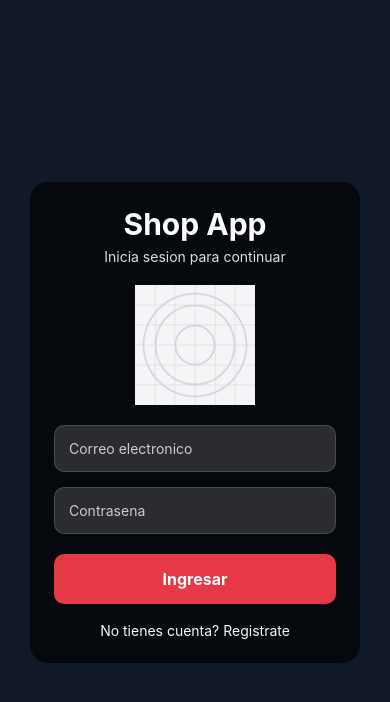
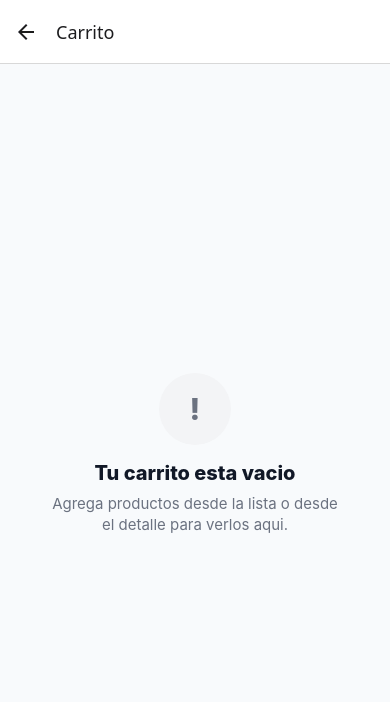
Before and after one commit to ACB2310/Proyecto2doParcial, a React Native app: screen /Cart in a window 390 px wide. Shown: the top 702 px of the page. Built offline with nearby package versions, Linux system fonts and the light colour scheme.

Commit message:
Cart Implementation

```diff
--- a/App.js
+++ b/App.js
@@ -1,11 +1,12 @@
 import { StatusBar } from "expo-status-bar";
 import NavigationStack from "./src/Navigation/NavigationStack";
+import { CartProvider } from "./src/context/CartContext";
 
 export default function App() {
   return (
-    <>
+    <CartProvider>
       <NavigationStack />
       <StatusBar style="auto" />
-    </>
+    </CartProvider>
   );
 }
--- a/src/Navigation/NavigationStack.js
+++ b/src/Navigation/NavigationStack.js
@@ -4,6 +4,7 @@ import { createNativeStackNavigator } from "@react-navigation/native-stack";
 
 import LoginScreen from "../Screens/Authentication/LoginScreen";
 import RegisterScreen from "../Screens/Authentication/RegistrerScreen";
+import CartScreen from "../Screens/CartScreen";
 import ProductDetailsScreen from "../Screens/Products/ProductDetailsScreen";
 import ProductListScreen from "../Screens/Products/ProductListScreen";
 
@@ -33,6 +34,11 @@ export default function NavigationStack() {
           component={ProductDetailsScreen}
           options={{ title: "Detalle del producto" }}
         />
+        <Stack.Screen
+          name="Cart"
+          component={CartScreen}
+          options={{ title: "Carrito" }}
+        />
       </Stack.Navigator>
     </NavigationContainer>
   );
--- a/src/Screens/CartScreen.js
+++ b/src/Screens/CartScreen.js
@@ -0,0 +1,133 @@
+import React from "react";
+import { Alert, FlatList, StyleSheet, Text, TouchableOpacity, View } from "react-native";
+import CardItem from "../components/CardItem";
+import EmptyState from "../components/EmptyState";
+import { useCart } from "../context/CartContext";
+
+const formatPrice = (value) => `$${Number(value || 0).toFixed(2)} USD`;
+
+export default function CartScreen() {
+  const {
+    items,
+    cartTotal,
+    removeFromCart,
+    incrementQuantity,
+    decrementQuantity,
+    clearCart,
+  } = useCart();
+
+  const handleCheckout = () => {
+    Alert.alert("Compra realizada", "Tu pedido fue procesado correctamente.", [
+      {
+        text: "Aceptar",
+        onPress: clearCart,
+      },
+    ]);
+  };
+
+  if (!items.length) {
+    return (
+      <View style={styles.emptyContainer}>
+        <EmptyState
+          title="Tu carrito esta vacio"
+          message="Agrega productos desde la lista o desde el detalle para verlos aqui."
+        />
+      </View>
+    );
+  }
+
+  return (
+    <View style={styles.screen}>
+      <FlatList
+        data={items}
+        keyExtractor={(item) => String(item.id)}
+        contentContainerStyle={styles.listContent}
+        renderItem={({ item }) => (
+          <CardItem
+            title={item.title}
+            subtitle={item.category}
+            image={item.image}
+            price={formatPrice(item.price * item.quantity)}
+            quantity={item.quantity}
+            onRemove={() => removeFromCart(item.id)}
+            onIncrement={() => incrementQuantity(item.id)}
+            onDecrement={() => decrementQuantity(item.id)}
+          />
+        )}
+        ListFooterComponent={
+          <View style={styles.summaryCard}>
+            <View style={styles.summaryRow}>
+              <Text style={styles.summaryLabel}>Productos</Text>
+              <Text style={styles.summaryValue}>{items.length}</Text>
+            </View>
+            <View style={styles.summaryRow}>
+              <Text style={styles.summaryLabel}>Total</Text>
+              <Text style={styles.totalText}>{formatPrice(cartTotal)}</Text>
+            </View>
+
+            <TouchableOpacity style={styles.checkoutButton} onPress={handleCheckout}>
+              <Text style={styles.checkoutText}>Finalizar compra</Text>
+            </TouchableOpacity>
+          </View>
+        }
+      />
+    </View>
+  );
+}
+
+const styles = StyleSheet.create({
+  screen: {
+    flex: 1,
+    backgroundColor: "#f8fafc",
+  },
+  emptyContainer: {
+    flex: 1,
+    backgroundColor: "#f8fafc",
+  },
+  listContent: {
+    padding: 14,
+    paddingBottom: 24,
+  },
+  summaryCard: {
+    marginTop: 8,
+    padding: 16,
+    backgroundColor: "#ffffff",
+    borderRadius: 10,
+    borderWidth: 1,
+    borderColor: "#e5e7eb",
+  },
+  summaryRow: {
+    flexDirection: "row",
+    alignItems: "center",
+    justifyContent: "space-between",
+    marginBottom: 10,
+  },
+  summaryLabel: {
+    color: "#475569",
+    fontSize: 15,
+    fontWeight: "600",
+  },
+  summaryValue: {
+    color: "#111827",
+    fontSize: 15,
+    fontWeight: "700",
+  },
+  totalText: {
+    color: "#16a34a",
+    fontSize: 20,
+    fontWeight: "900",
+  },
+  checkoutButton: {
+    marginTop: 8,
+    alignItems: "center",
+    justifyContent: "center",
+    paddingVertical: 14,
+    borderRadius: 10,
+    backgroundColor: "#2563eb",
+  },
+  checkoutText: {
+    color: "#ffffff",
+    fontSize: 15,
+    fontWeight: "800",
+  },
+});
--- a/src/Screens/Products/ProductDetailsScreen.js
+++ b/src/Screens/Products/ProductDetailsScreen.js
@@ -1,6 +1,7 @@
-import React, { useCallback, useEffect, useState } from "react";
+import React, { useCallback, useEffect, useLayoutEffect, useState } from "react";
 import {ActivityIndicator, Alert, Image, RefreshControl, ScrollView, StyleSheet, Text, TouchableOpacity, View,} from "react-native";
 import EmptyState from "../../components/EmptyState";
+import { useCart } from "../../context/CartContext";
 
 const PRODUCTS_URL = "https://fakestoreapi.com/products";
 
@@ -10,11 +11,12 @@ const formatPrice = (value) => {
   return `$${numericValue.toFixed(2)} USD`;
 };
 
-export default function ProductDetailsScreen({ route }) {
+export default function ProductDetailsScreen({ navigation, route }) {
   const [product, setProduct] = useState(null);
   const [loading, setLoading] = useState(true);
   const [refreshing, setRefreshing] = useState(false);
   const [errorMessage, setErrorMessage] = useState("");
+  const { addToCart, cartCount } = useCart();
   const productId = Number(route?.params?.productId ?? route?.params?.id);
 
   const loadProduct = useCallback(
@@ -50,6 +52,16 @@ export default function ProductDetailsScreen({ route }) {
   useEffect(() => {
     loadProduct();
   }, [loadProduct]);
+
+  useLayoutEffect(() => {
+    navigation.setOptions({
+      headerRight: () => (
+        <TouchableOpacity onPress={() => navigation.navigate("Cart")}>
+          <Text style={styles.cartButton}>Carrito ({cartCount})</Text>
+        </TouchableOpacity>
+      ),
+    });
+  }, [cartCount, navigation]);
 
   const handleRefresh = async () => {
     setRefreshing(true);
@@ -117,7 +129,10 @@ export default function ProductDetailsScreen({ route }) {
 
       <TouchableOpacity
         style={styles.button}
-        onPress={() => Alert.alert("Info", "El flujo de carrito se conectara despues.")}
+        onPress={() => {
+          addToCart(product);
+          Alert.alert("Carrito", "Producto agregado al carrito.");
+        }}
       >
         <Text style={styles.buttonText}>Agregar al carrito</Text>
       </TouchableOpacity>
@@ -227,4 +242,9 @@ const styles = StyleSheet.create({
     fontSize: 15,
     fontWeight: "800",
   },
+  cartButton: {
+    color: "#2563eb",
+    fontSize: 14,
+    fontWeight: "700",
+  },
 });
--- a/src/Screens/Products/ProductListScreen.js
+++ b/src/Screens/Products/ProductListScreen.js
@@ -1,7 +1,8 @@
-import React, { useCallback, useEffect, useState } from "react";
-import {ActivityIndicator, Alert, FlatList, RefreshControl, StyleSheet, Text, View,} from "react-native";
+import React, { useCallback, useEffect, useLayoutEffect, useState } from "react";
+import {ActivityIndicator, Alert, FlatList, RefreshControl, StyleSheet, Text, TouchableOpacity, View,} from "react-native";
 import EmptyState from "../../components/EmptyState";
 import ProductCard from "../../components/ProductCard";
+import { useCart } from "../../context/CartContext";
 
 const PRODUCTS_URL = "https://fakestoreapi.com/products";
 
@@ -16,6 +17,7 @@ export default function ProductListScreen({ navigation }) {
   const [loading, setLoading] = useState(true);
   const [refreshing, setRefreshing] = useState(false);
   const [errorMessage, setErrorMessage] = useState("");
+  const { addToCart, cartCount } = useCart();
 
   const loadProducts = useCallback(async (showLoader = true) => {
     try {
@@ -45,6 +47,16 @@ export default function ProductListScreen({ navigation }) {
     loadProducts();
   }, [loadProducts]);
 
+  useLayoutEffect(() => {
+    navigation.setOptions({
+      headerRight: () => (
+        <TouchableOpacity onPress={() => navigation.navigate("Cart")}>
+          <Text style={styles.cartButton}>Carrito ({cartCount})</Text>
+        </TouchableOpacity>
+      ),
+    });
+  }, [cartCount, navigation]);
+
   const handleRefresh = async () => {
     setRefreshing(true);
     await loadProducts(false);
@@ -64,9 +76,10 @@ export default function ProductListScreen({ navigation }) {
         image={item.image}
         category={item.category}
         onPress={() => handlePressProduct(item)}
-        onAddToCart={() =>
-          Alert.alert("Info", "Flujo de carrito pendiente de integrar.")
-        }
+        onAddToCart={() => {
+          addToCart(item);
+          Alert.alert("Carrito", "Producto agregado al carrito.");
+        }}
       />
     </View>
   );
@@ -133,4 +146,9 @@ const styles = StyleSheet.create({
   cardWrapper: {
     marginBottom: 12,
   },
+  cartButton: {
+    color: "#2563eb",
+    fontSize: 14,
+    fontWeight: "700",
+  },
 });
--- /dev/null
+++ b/src/context/CartContext.js
@@ -0,0 +1,94 @@
+import React, { createContext, useContext, useMemo, useState } from "react";
+
+const CartContext = createContext(null);
+
+const normalizeProduct = (product) => ({
+  id: product.id,
+  title: product.title ?? product.name ?? "Producto",
+  price: Number(product.price ?? 0),
+  image: product.image,
+  category: product.category ?? "",
+});
+
+export function CartProvider({ children }) {
+  const [items, setItems] = useState([]);
+
+  const addToCart = (product) => {
+    const normalizedProduct = normalizeProduct(product);
+
+    setItems((currentItems) => {
+      const existingItem = currentItems.find((item) => item.id === normalizedProduct.id);
+      if (existingItem) {
+        return currentItems.map((item) =>
+          item.id === normalizedProduct.id
+            ? { ...item, quantity: item.quantity + 1 }
+            : item
+        );
+      }
+
+      return [...currentItems, { ...normalizedProduct, quantity: 1 }];
+    });
+  };
+
+  const removeFromCart = (productId) => {
+    setItems((currentItems) => currentItems.filter((item) => item.id !== productId));
+  };
+
+  const incrementQuantity = (productId) => {
+    setItems((currentItems) =>
+      currentItems.map((item) =>
+        item.id === productId ? { ...item, quantity: item.quantity + 1 } : item
+      )
+    );
+  };
+
+  const decrementQuantity = (productId) => {
+    setItems((currentItems) =>
+      currentItems
+        .map((item) =>
+          item.id === productId ? { ...item, quantity: item.quantity - 1 } : item
+        )
+        .filter((item) => item.quantity > 0)
+    );
+  };
+
+  const clearCart = () => {
+    setItems([]);
+  };
+
+  const cartCount = useMemo(
+    () => items.reduce((total, item) => total + item.quantity, 0),
+    [items]
+  );
+
+  const cartTotal = useMemo(
+    () => items.reduce((total, item) => total + item.price * item.quantity, 0),
+    [items]
+  );
+
+  const value = useMemo(
+    () => ({
+      items,
+      addToCart,
+      removeFromCart,
+      incrementQuantity,
+      decrementQuantity,
+      clearCart,
+      cartCount,
+      cartTotal,
+    }),
+    [items, cartCount, cartTotal]
+  );
+
+  return <CartContext.Provider value={value}>{children}</CartContext.Provider>;
+}
+
+export function useCart() {
+  const context = useContext(CartContext);
+
+  if (!context) {
+    throw new Error("useCart debe usarse dentro de CartProvider.");
+  }
+
+  return context;
+}
```
